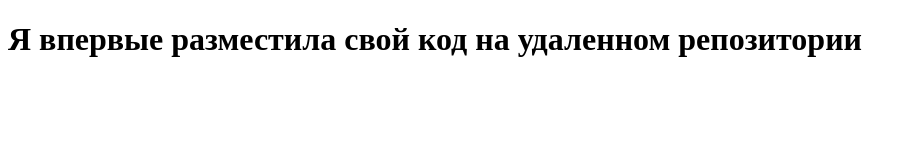
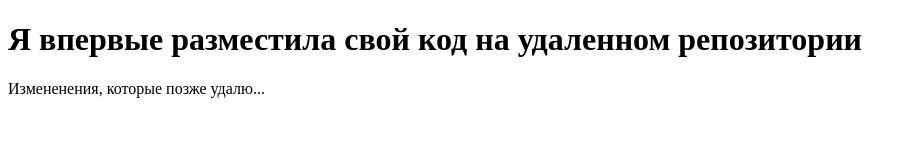
Before and after one commit to Mironeya/test_repo, a plain HTML site: page index.html in a window 1280 px wide. Shown: the whole page, without its empty margins (0-916 px from the left). Drawn offline with Linux system fonts and the light colour scheme.

Commit message:
Ошибочный коммит

```diff
--- a/index.html
+++ b/index.html
@@ -7,5 +7,6 @@
 </head>
 <body>
     <h1>Я впервые разместила свой код на удаленном репозитории</h1>
+    <p>Измененения, которые позже удалю...</p>
 </body>
 </html>
```
